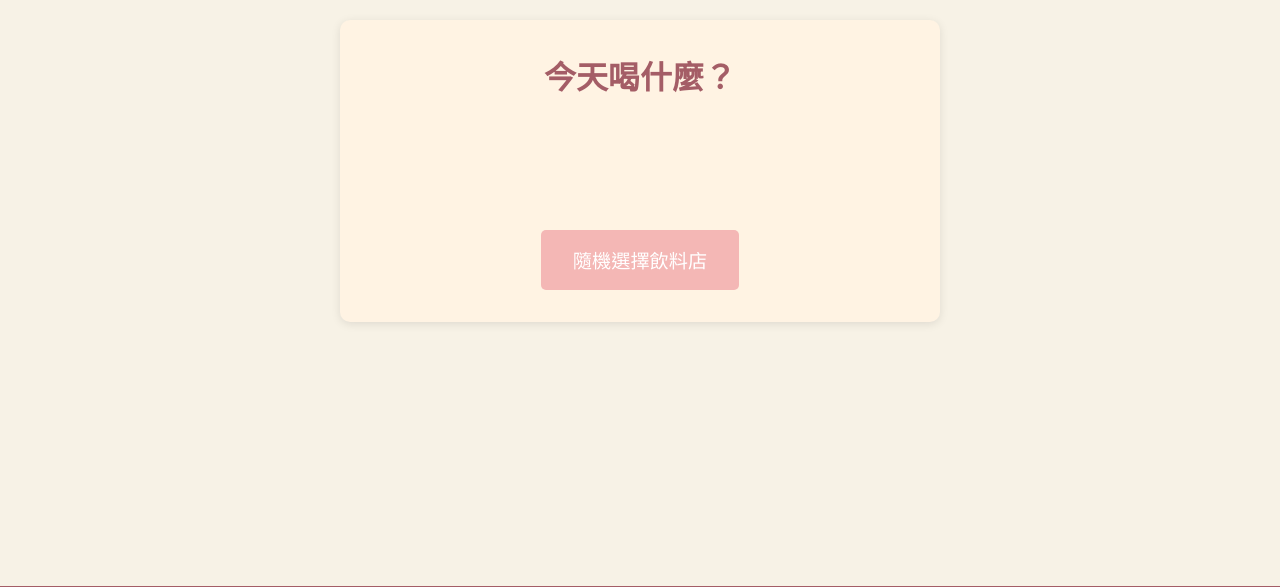
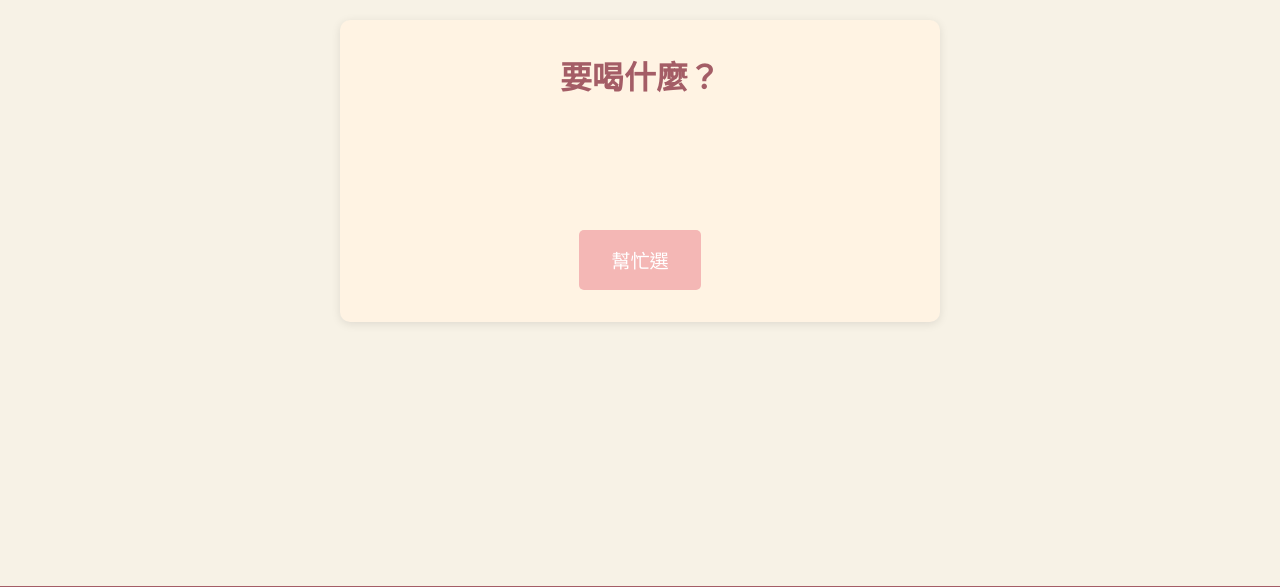
Before and after one commit to kliu2175/-, a plain HTML site: page index.html in a window 1280 px wide. Shown: the part 213-800 px from the top of the page. Drawn offline with Linux system fonts and the light colour scheme.

Commit message:
Update index.html

```diff
--- a/index.html
+++ b/index.html
@@ -3,7 +3,7 @@
 <head>
     <meta charset="UTF-8">
     <meta name="viewport" content="width=device-width, initial-scale=1.0">
-    <title>今天喝什麼？</title>
+    <title>要喝什麼？</title>
     <link href="https://fonts.googleapis.com/css2?family=Noto+Sans+TC:wght@400;700&display=swap" rel="stylesheet">
     <link rel="stylesheet" href="css/base.css">
     <link rel="stylesheet" href="css/Drink.css">
@@ -12,10 +12,10 @@
 <body>
     <div class="random">
         <div class="container">
-            <h1>今天喝什麼？</h1>
+            <h1>要喝什麼？</h1>
             <div id="result"></div>
             <img id="menuImage" src="" alt="" style="display:none;">
-            <button id="randombutton" onclick="selectRandomShop()">隨機選擇飲料店</button>
+            <button id="randombutton" onclick="selectRandomShop()">幫忙選</button>
         </div>
     </div>
     <!-- 點餐區 -->
```
